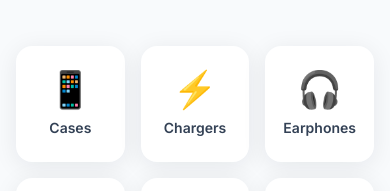
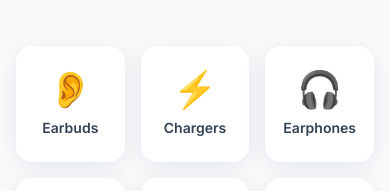
Before and after one commit to rana2742/khan-mobiles, a React (Vite) app in the folder khan-mobile-shop/: page / in a window 390 px wide. Shown: the part 990-1181 px from the top of the page. Built offline with nearby package versions, Linux system fonts and the light colour scheme; no server answers.

Commit message:
Give Earbuds its own icon instead of reusing Earphones'

```diff
--- a/khan-mobile-shop/src/components/Footer.jsx
+++ b/khan-mobile-shop/src/components/Footer.jsx
@@ -9,7 +9,7 @@ const QUICK_LINKS = [
   { label: 'Contact',    to: '/contact' },
 ];
 
-const CATEGORY_LINKS = ['Cases','Chargers','Earphones','Power Banks','Screen Protectors','Smartwatches'];
+const CATEGORY_LINKS = ['Earbuds','Chargers','Earphones','Power Banks','Screen Protectors','Smartwatches'];
 
 const SOCIALS = [
   { label: 'Facebook', href: 'https://www.facebook.com/share/1BaF76oZUk/', icon: (
--- a/khan-mobile-shop/src/data/homeData.js
+++ b/khan-mobile-shop/src/data/homeData.js
@@ -34,7 +34,7 @@
 ];
 // ─── CATEGORIES_DATA ──────────────────────────────────────────────────────────
 export const CATEGORIES_DATA = [
-  { id: 'cases',             label: 'Cases',             icon: '📱' },
+  { id: 'earbuds', label: 'Earbuds', icon: '👂' },
   { id: 'chargers',          label: 'Chargers',          icon: '⚡' },
   { id: 'earphones',         label: 'Earphones',         icon: '🎧' },
   { id: 'power-banks',       label: 'Power Banks',       icon: '🔋' },
```
